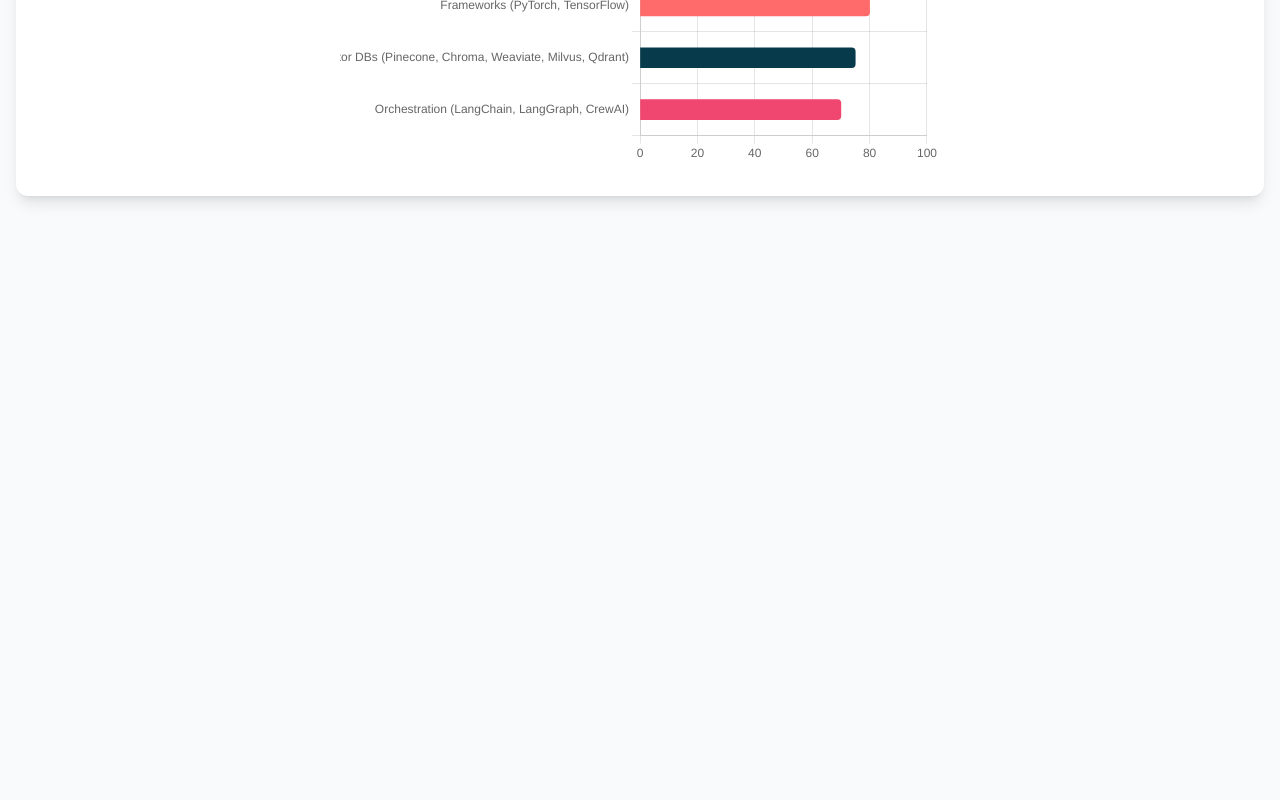
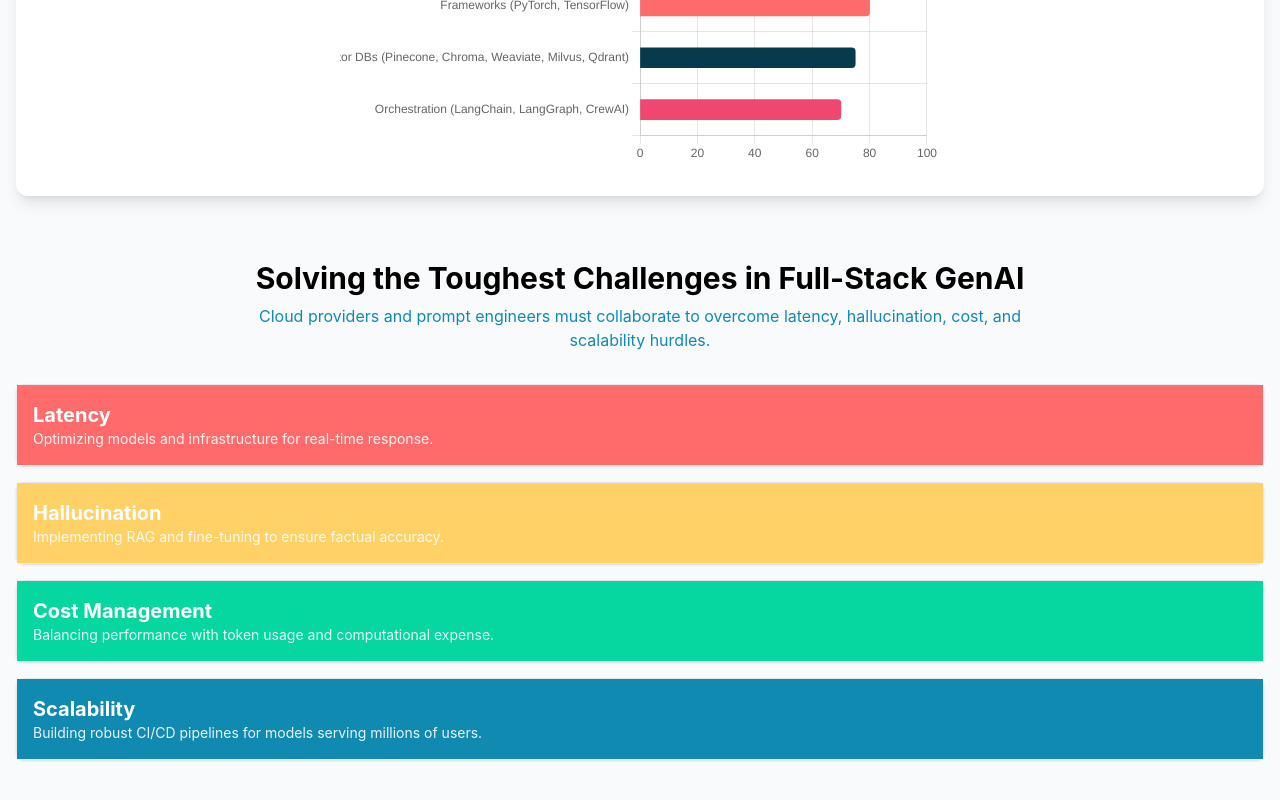
Before and after one commit to ChrisTansey007/industry-trends-project, a React (Create React App) app in the folder client/: page / in a window 1280 px wide. Shown: the part 1396-2196 px from the top of the page. Before the commit the page ends 1656 px from the top, so only its background shows below. Built offline with nearby package versions, Linux system fonts and the light colour scheme.

Commit message:
feat: add challenge cards infographic

```diff
--- a/client/src/App.js
+++ b/client/src/App.js
@@ -3,6 +3,7 @@
 import MarketGrowth from './components/MarketGrowth';
 import Competencies from './components/Competencies';
 import TechStack from './components/TechStack';
+import Challenges from './components/Challenges';
 
 function App() {
   return (
@@ -11,6 +12,7 @@
       <MarketGrowth />
       <Competencies />
       <TechStack />
+      <Challenges />
     </div>
   );
 }
--- /dev/null
+++ b/client/src/components/Challenges.js
@@ -0,0 +1,144 @@
+import React, { useState } from 'react';
+
+function ChallengeCard({ title, subtitle, color, sections }) {
+  const [open, setOpen] = useState(false);
+  const headerStyle = { backgroundColor: color };
+  return (
+    <div className="mb-4 border rounded-lg shadow" onClick={() => setOpen(!open)}>
+      <div className="p-4 cursor-pointer" style={headerStyle}>
+        <h3 className="text-xl font-bold text-white">{title}</h3>
+        <p className="text-sm text-white opacity-90">{subtitle}</p>
+      </div>
+      {open && (
+        <div className="p-4 bg-white space-y-4 text-gray-700">
+          {Object.entries(sections).map(([label, items]) => (
+            <div key={label}>
+              <h4 className="font-semibold">{label}</h4>
+              <ul className="list-disc list-inside space-y-1 text-sm">
+                {items.map((it, idx) => (
+                  <li key={idx}>{it}</li>
+                ))}
+              </ul>
+            </div>
+          ))}
+        </div>
+      )}
+    </div>
+  );
+}
+
+const challenges = [
+  {
+    title: 'Latency',
+    subtitle: 'Optimizing models and infrastructure for real-time response.',
+    color: '#FF6B6B',
+    sections: {
+      AWS: [
+        'Bedrock latency-optimized inference cuts response times up to 50%.',
+        'SageMaker caching and serverless endpoints speed up cold starts.'
+      ],
+      Azure: [
+        'Token compression and few-shot prompting reduce overall latency 2–3×.',
+        'Regional deployments and streaming endpoints minimize network delays.'
+      ],
+      GCP: [
+        'Custom machine types and quantization shrink models by 30%.',
+        'Edge deployments keep inference close to data sources.'
+      ],
+      'Prompt Engineering': [
+        'Write concise prompts and chunk complex tasks (SoT).',
+        'Enable streaming tokens for faster perceived responses.'
+      ]
+    }
+  },
+  {
+    title: 'Hallucination',
+    subtitle: 'Implementing RAG and fine-tuning to ensure factual accuracy.',
+    color: '#FFD166',
+    sections: {
+      AWS: [
+        'Bedrock Agents route uncertain answers to knowledge bases.',
+        'Guardrails and reasoning checks verify generated facts.'
+      ],
+      Azure: [
+        'Content Safety filters hallucinations in real time.',
+        'Cognitive Search + RAG grounds responses in documents.'
+      ],
+      GCP: [
+        'Vertex AI RAG frameworks reduce hallucinations by over 70%.',
+        'Matching Engine retrieves top passages for grounding.'
+      ],
+      'Prompt Engineering': [
+        'Use RAG-style prompts and Chain-of-Verification.',
+        'Anchor with correct examples to limit fabrications.'
+      ]
+    }
+  },
+  {
+    title: 'Cost Management',
+    subtitle: 'Balancing performance with token usage and computational expense.',
+    color: '#06D6A0',
+    sections: {
+      AWS: [
+        'Spot or Reserved Instances cut training costs up to 70%.',
+        'Bedrock caching and tiered models lower inference spend.',
+        'Offload preprocessing to Lambdas to minimize idle compute.'
+      ],
+      Azure: [
+        'Cost dashboards and budget alerts track token spend.',
+        'Choose provisioned throughput or pay-per-token as needed.'
+      ],
+      GCP: [
+        'Cost recommendations and preemptible VMs reduce bills.',
+        'Reserve GPUs only for inference workloads.'
+      ],
+      'Prompt Engineering': [
+        'Minimize token count and use lighter models when possible.',
+        'Limit output length to avoid runaway costs.'
+      ]
+    }
+  },
+  {
+    title: 'Scalability',
+    subtitle: 'Building robust CI/CD pipelines for models serving millions of users.',
+    color: '#118AB2',
+    sections: {
+      AWS: [
+        'Multi-Model Endpoints host many models behind one endpoint.',
+        'Serverless Inference scales automatically based on traffic.',
+        'ECS/EKS with Lambda orchestrates large fleets.'
+      ],
+      Azure: [
+        'AKS auto-scales pods running inference services.',
+        'Functions and Durable Entities orchestrate pipelines.',
+        'Azure DevOps automates retraining and deployments.'
+      ],
+      GCP: [
+        'GKE HPA scales pods across regions for global access.',
+        'Cloud Run and Functions decouple scalable components.',
+        'Vertex AI pipelines scale training and serving.'
+      ],
+      'Prompt Engineering': [
+        'Compose micro-prompts so tasks can run in parallel.'
+      ]
+    }
+  }
+];
+
+function Challenges() {
+  return (
+    <section id="challenges" className="my-16">
+      <h2 className="text-3xl font-bold text-center mb-2">Solving the Toughest Challenges in Full-Stack GenAI</h2>
+      <p className="text-center max-w-3xl mx-auto text-[#118AB2] mb-8">
+        Cloud providers and prompt engineers must collaborate to overcome latency, hallucination, cost, and scalability hurdles.
+      </p>
+      <div className="space-y-4">
+        {challenges.map(ch => (
+          <ChallengeCard key={ch.title} {...ch} />
+        ))}
+      </div>
+    </section>
+  );
+}
+
+export default Challenges;
```
Also changed, not shown: 1 other file (tests, documents, lock files or other folders).
